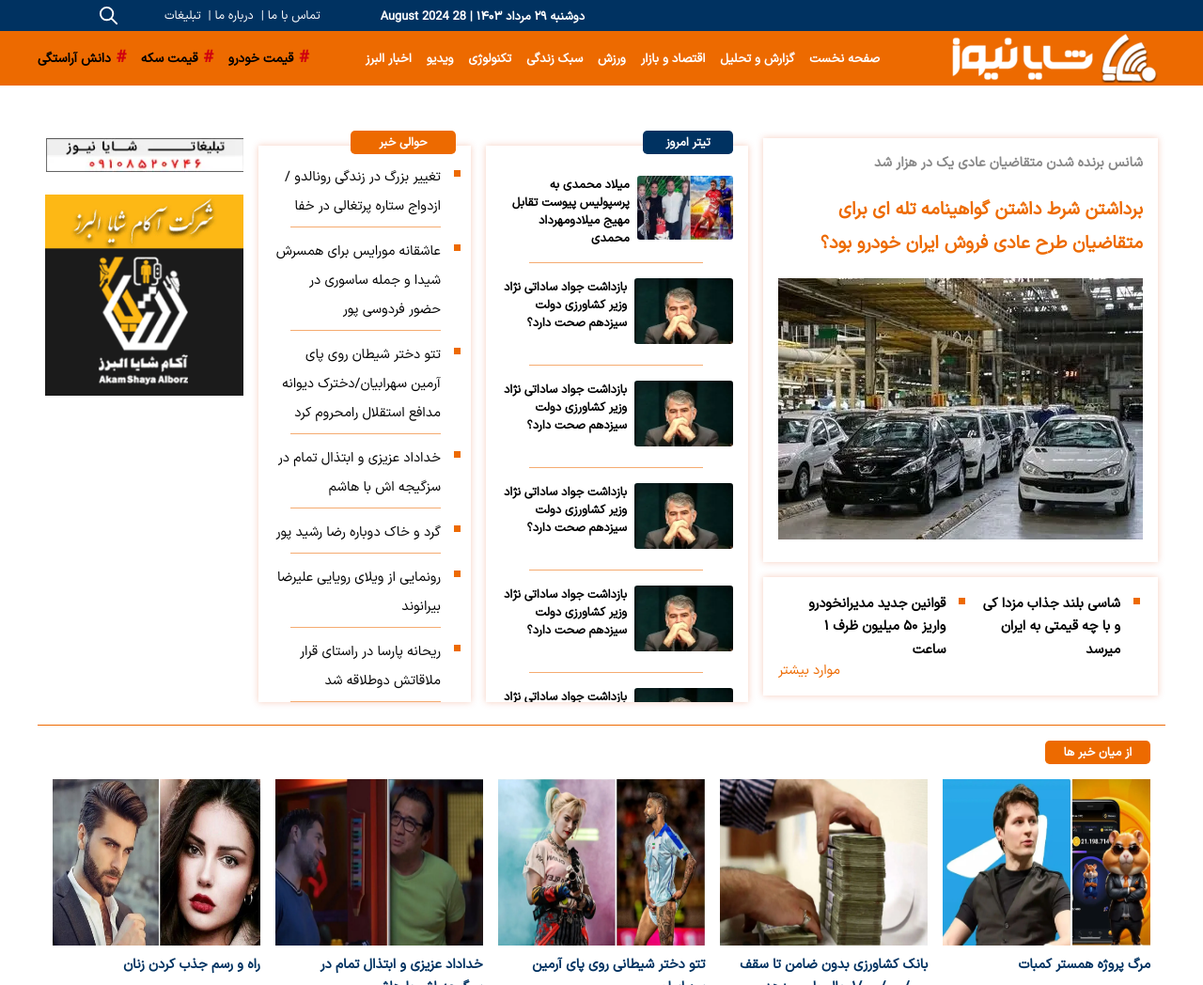
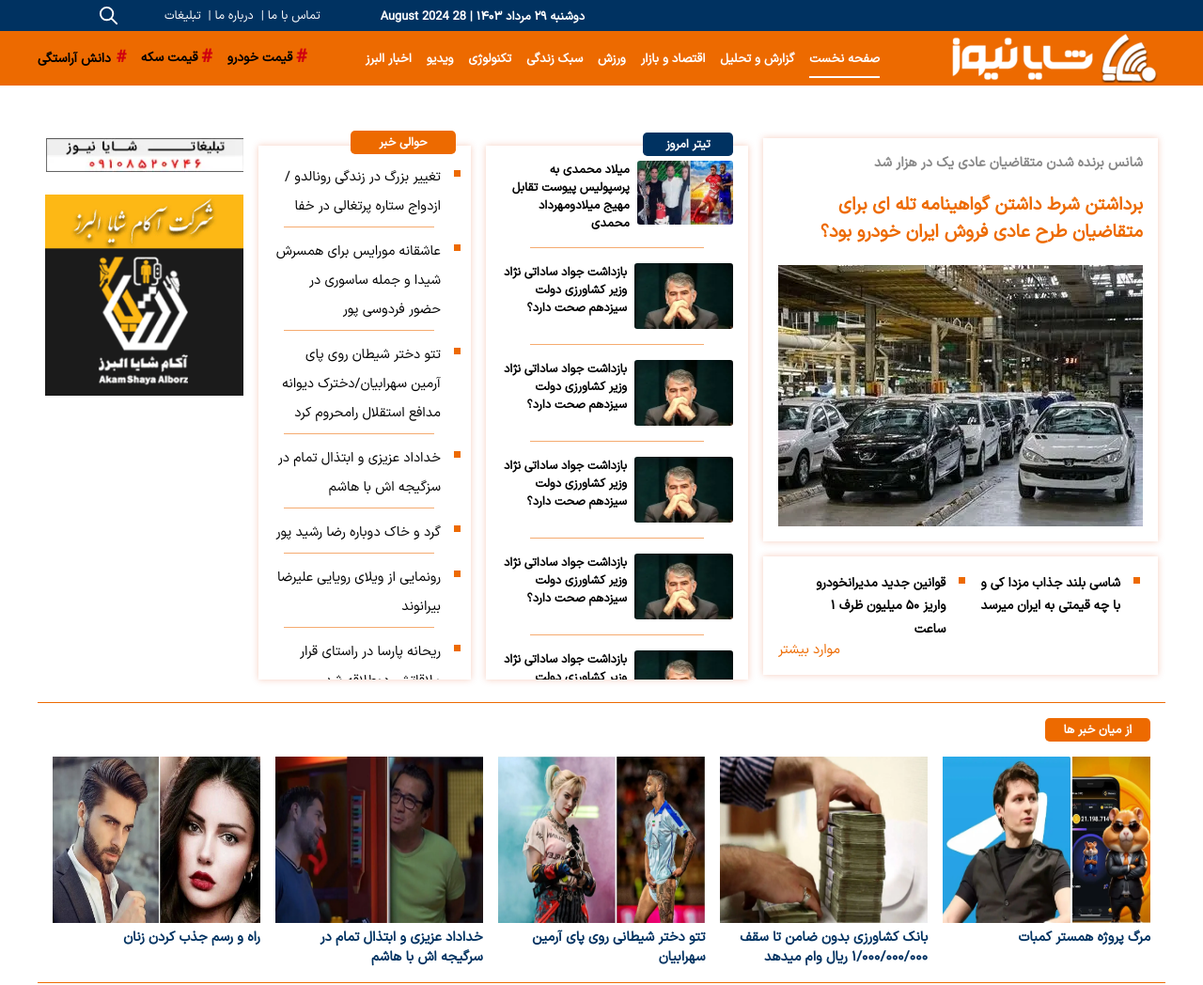
Before and after one commit to VahidD20/shaya2, a plain HTML site: page index.html in a window 1280 px wide. Shown: the top 1048 px of the page at 94% size. Drawn offline with Linux system fonts and the light colour scheme.

Commit message:
first section

```diff
--- a/css/main.css
+++ b/css/main.css
@@ -163,6 +163,8 @@ button{
 }
 .merge_m_s{
     display: flex;
+    align-items: center;
+    gap: 0.5rem;
 }
 .menu_mobile > svg{
     display: block;
@@ -220,7 +222,13 @@ button{
         color: var(--white);
         font-size: 0.82rem;
         font-weight: bold;
-    }
+        padding-bottom: 0.5rem;
+    }
+    .sub_list_h_d > li:first-child > a{
+        border-bottom: 2px solid #fff;
+
+    }
+
 }
 
 /* .price_header_desktop{
@@ -240,13 +248,22 @@ button{
         justify-content: center;
     }
 } */
-
+.list_price_second > li{
+    display: flex;
+    align-items: center;
+    gap: 0.2rem;
+}
 .list_price_second > li > a{
     color: var(--black);
     font-size: 0.86rem;
     font-weight: bold;
 }
-.list_price_second > li > a > span{
+.list_price_second > li > span{
+    color: var(--red);
+    font-size: 1.2rem;
+    font-weight: bold;
+}
+.list_price_second > li > a >span{
     color: var(--red);
     font-size: 1.1rem;
 }
@@ -282,7 +299,15 @@ button{
 /* ##### first part ##### */
 
 .bottom_first_box{
-    margin-top: 1rem !important;
+    margin-top: 2rem !important;
+}
+.bottom_first_box > span{
+    display: block;
+}
+@media screen and (min-width: 1200px) {
+    .bottom_first_box{
+        margin-top: 1rem !important;
+    }
 }
 .g_box{
     margin: 0.5rem 0.5rem;
@@ -306,6 +331,7 @@ button{
     color: var(--primary_color);
     font-size: 1.2rem;
     font-weight: bold;
+    display: block;
 }
 .header_inner_box > p{
     color: #888;
@@ -314,9 +340,13 @@ button{
     margin: 0;
 }
 
-.inner_box > div > img{
+.inner_box > a > img{
     width: 100%;
     height: auto;
+    display: block;
+}
+.inner_box > a{
+    display: block;
 }
 /* @media screen and (min-width: 780px) {
     .inner_box > div > img{
@@ -325,14 +355,14 @@ button{
     }
 } */
 @media screen and (min-width: 1200px) {
-    .inner_box > div > img{
+    .inner_box > a > img{
         width: auto;
         height: auto;
     }
 }
 .sub_bottom > li > a{
     color: var(--black);
-    font-size: 0.9rem;
+    font-size: 0.85rem;
     font-weight: bold;
 }
 .sub_bottom > li{
@@ -380,7 +410,7 @@ button{
     color: var(--white);
     border-radius: 0.3rem;
     margin-top: 0;
-    margin-bottom: 1rem;
+    /* margin-bottom: 1rem; */
     font-weight: bold;
     font-size: 0.8rem;
 }
@@ -420,21 +450,37 @@ button{
     border-bottom: 1px solid var(--border_color);
     /* display: block !important; */
     width: 75%;
-    padding: 0 !important;
-    margin-right: 13%;
-}
-
+    /* padding: 0 !important; */
+    /* margin-right: 13%; */
+}
+.parent_border{
+    justify-content: center;
+}
+/* @media screen and (min-width: 1200px) {
+    .top_second_item{
+        display: flex;
+        flex-direction: column;
+        align-items: center;
+    }
+} */
 .top_second_item > li > a > img{
     width: 100%;
     height: auto;
     border-radius: 0.2rem;
+    display: block;
 }
 
 .top_second_item > li{
     display: flex;
     gap: 0.5rem;
-    /* border-bottom: 1px solid var(--primary_color); */
-    padding: 1rem 0;
+}
+.top_second_item{
+    display: flex;
+    flex-direction: column;
+    gap: 1rem;
+}
+.top_second_item:nth-child(even){
+    align-items: center;
 }
 .top_second_item > li:last-child{
     border-bottom: none;
@@ -461,23 +507,33 @@ button{
         margin-top: 0.5rem;
     }
 }
-@media screen and (min-width: 1200px) {
+/* @media screen and (min-width: 1200px) {
     .titr_emroz{
         margin-top: 0.3rem;
     }
 
-}
+} */
 .titr_emroz{
     position: absolute;
     right: 1.5rem;
     top: -0.8rem;
 }
-
+.titr_emroz > span{
+    display: inline-block;
+}
+@media screen and (min-width: 1200px) {
+    .titr_emroz{
+        top: -0.4rem;
+    }
+}
 @media screen and (min-width: 1200px) {
     .second_part_top{
         overflow: auto;
-        max-height: 37rem;
-    }
+        max-height: 35.5rem;
+    }
+}
+.second_part_top > span{
+    display: block;
 }
 .sub_part_three{
     color: var(--primary_color);
@@ -499,6 +555,7 @@ button{
     display: block;
     padding: 0.5px 0;
     margin: 8px 0;
+    margin-right: 4%;
 }
 
 .havali_khabar{
@@ -518,10 +575,13 @@ button{
 .section_three{
     padding-right: 2rem;
 }
+.section_three > span{
+    display: block;
+}
 @media screen and (min-width: 1200px) {
     .section_three{
         overflow: auto;
-        max-height: 37rem;
+        max-height: 35.5rem;
         padding-right: 2rem;
     }
 }
@@ -560,6 +620,9 @@ button{
 .list_a_news > li > a:first-child{
     display: block;
 }
+.list_a_news{
+    padding: 1rem 0;
+}
 .list_a_news > li > a{
     color: var(--secondary_color);
     font-size: 0.9rem;
@@ -572,11 +635,13 @@ button{
     aspect-ratio: 200/160;
 }
 .sub_l_a_n{
-    padding: 1rem 0;
-}
-.sub_l_a_n > a{
+    display: flex;
+    flex-direction: column;
+    gap: 0.3rem;
+}
+/* .sub_l_a_n > a{
     padding-bottom: 0.5rem;
-}
+} */
 
 @media screen and (min-width: 780px) {
     .list_a_news{
@@ -585,7 +650,7 @@ button{
         gap: 1rem;
     }
     .list_a_news > li{
-        flex: 120px;
+        flex: 10%;
     }
 }
 
--- a/index.html
+++ b/index.html
@@ -63,8 +63,14 @@
                     </div>
                     <div class="price_header">
                         <ul class="list_price_second">
-                            <li><a href="/" title="قیمت خودرو"><span># </span>قیمت خودرو</a></li>
-                            <li><a href="/" title="قیمت سکه"><span># </span>قیمت سکه</a></li>
+                            <li>
+                                <span>#</span>
+                                <a href="/" title="قیمت خودرو">قیمت خودرو</a>
+                            </li>
+                            <li>
+                                <span>#</span>
+                                <a href="/" title="قیمت سکه">قیمت سکه</a>
+                            </li>
                             <li><a href="/" title="دانش آراستگی"><span># </span>دانش آراستگی</a></li>
                         </ul>
                     </div>
@@ -76,8 +82,8 @@
     <main>
         <div class="main_wrapper">
             <div class="first_part">
-                <section>
-                    <div class="first_box">
+                <!-- <section> -->
+                    <section class="first_box">
                         <div class="inner_box g_box">
                             <header class="header_inner_box">
                                 <p>
@@ -89,9 +95,9 @@
                                     </a>
                                 </h1>
                             </header>
-                            <div>
+                            <a href="/" title="img">
                                 <img src="images/khoudro.webp" alt="ikco" width="350" height="225">
-                            </div>
+                            </a>
                         </div>
                         <div class="bottom_first_box g_box">
                             <ul class="sub_bottom">
@@ -102,11 +108,11 @@
                                 <a href="/" title="موارد بیشتر"  class="g_item">موارد بیشتر</a>
                             </span>
                         </div>
-                    </div>
-                </section>
+                    </section>
+                <!-- </section> -->
                 <div class="titr_em">
                     <div class="titr_emroz">
-                        <h2 class="global_title_b">تیتر امروز</h2>
+                        <span class="global_title_b">تیتر امروز</span>
                     </div>
                     <div class="second_part_top g_box">
                         <ul class="top_second_item">
@@ -114,27 +120,37 @@
                                 <a href="/" title="image"><img src="images/imgone.webp" alt="img" width="100" height="65"></a>
                                 <a href="/" title="میلاد محمدی">میلاد محمدی به پرسپولیس پیوست تقابل مهیج میلادومهرداد محمدی</a>
                             </li>
-                            <li class="border"></li>
+                            <li class="parent_border">
+                                <div class="border"></div>
+                            </li>
                             <li>
                                 <a href="/" title="img"><img src="images/imgtow.webp" alt="img" width="100" height="65"></a>
                                 <a href="/" title="img">بازداشت جواد ساداتی نژاد وزیر کشاورزی دولت سیزدهم صحت دارد؟</a>
                             </li>
-                            <li class="border"></li>
+                            <li class="parent_border">
+                                <div class="border"></div>
+                            </li>
                             <li>
                                 <a href="/" title="img"><img src="images/imgtow.webp" alt="img" width="100" height="65"></a>
                                 <a href="/" title="img">بازداشت جواد ساداتی نژاد وزیر کشاورزی دولت سیزدهم صحت دارد؟</a>
                             </li>
-                            <li class="border"></li>
+                            <li class="parent_border">
+                                <div class="border"></div>
+                            </li>
                             <li>
                                 <a href="/" title="img"><img src="images/imgtow.webp" alt="img" width="100" height="65"></a>
                                 <a href="/" title="img">بازداشت جواد ساداتی نژاد وزیر کشاورزی دولت سیزدهم صحت دارد؟</a>
                             </li>
-                            <li class="border"></li>
+                            <li class="parent_border">
+                                <div class="border"></div>
+                            </li>
                             <li>
                                 <a href="/" title="img"><img src="images/imgtow.webp" alt="img" width="100" height="65"></a>
                                 <a href="/" title="img">بازداشت جواد ساداتی نژاد وزیر کشاورزی دولت سیزدهم صحت دارد؟</a>
                             </li>
-                            <li class="border"></li>
+                            <li class="parent_border">
+                                <div class="border"></div>
+                            </li>
                             <li>
                                 <a href="/" title="img"><img src="images/imgtow.webp" alt="img" width="100" height="65"></a>
                                 <a href="/" title="img">بازداشت جواد ساداتی نژاد وزیر کشاورزی دولت سیزدهم صحت دارد؟</a>
```
